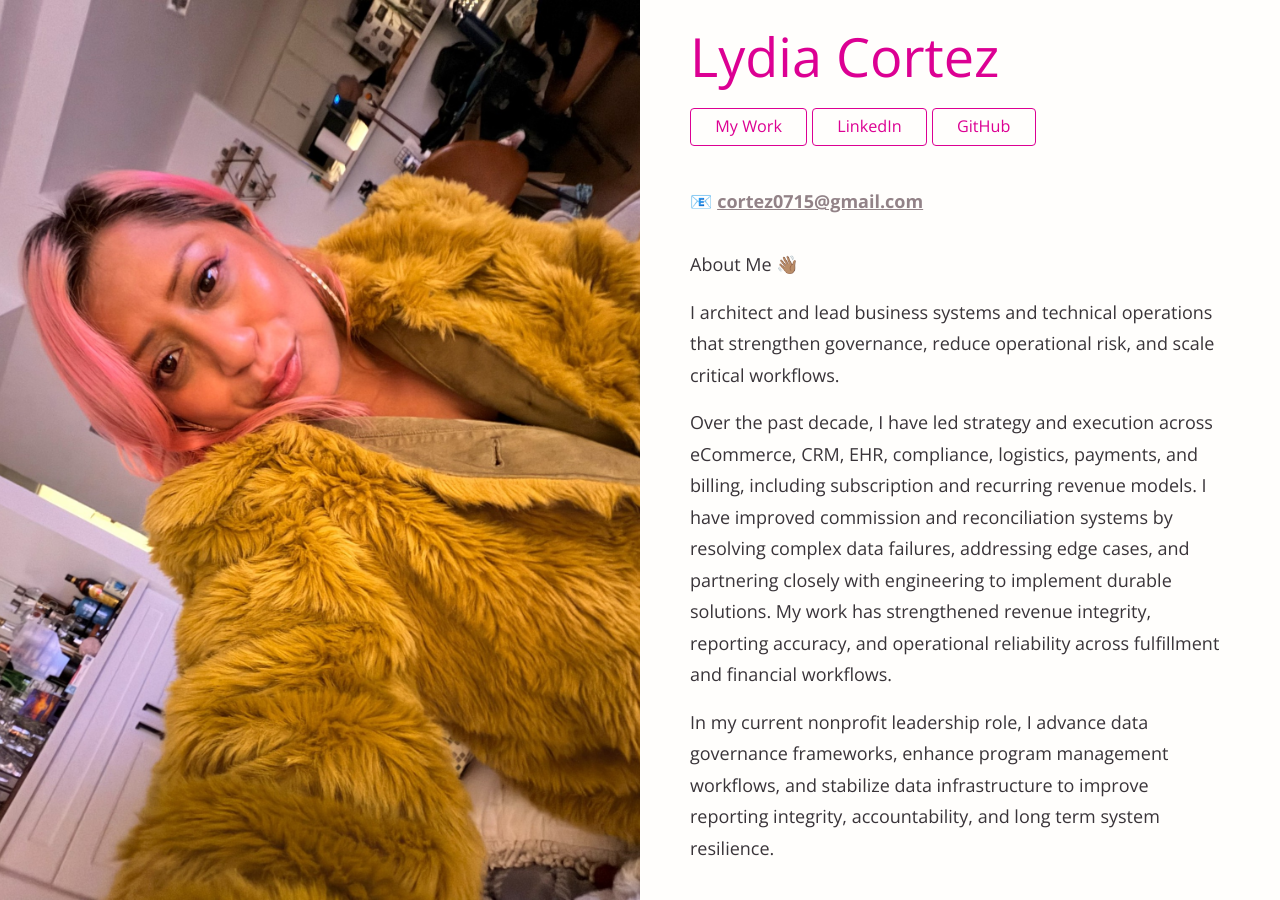
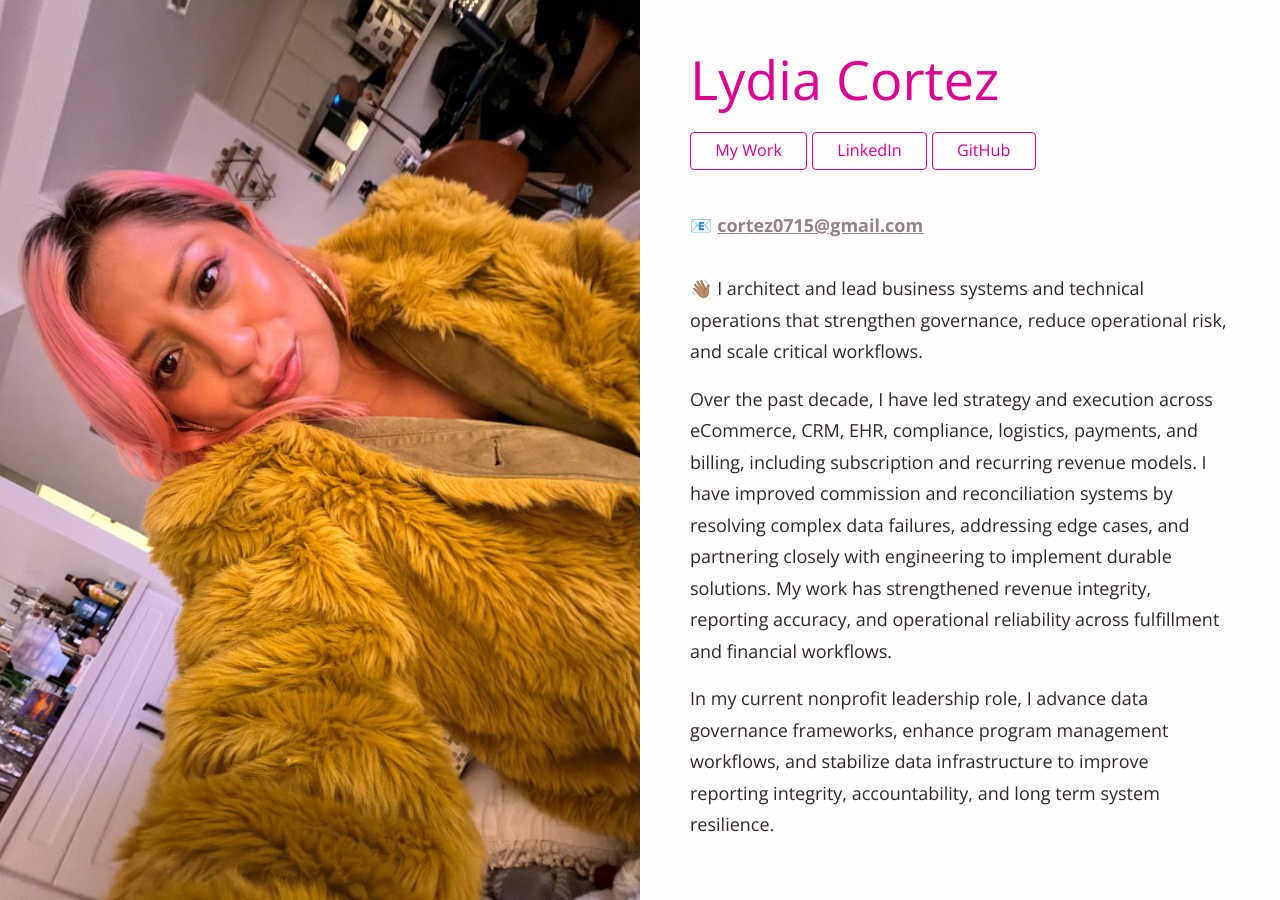
Before and after one commit to lylyco/lylyco.github.io, a Jekyll site: the page built from index.html, in a window 1280 px wide. Built offline with Jekyll 4.4.1, drawn with Linux system fonts in a browser that asks for light colours.

Commit message:
“text3”

```diff
--- a/_config.yml
+++ b/_config.yml
@@ -20,15 +20,14 @@ content: |
       <span id="copyEmail" style="cursor:pointer; color:#928287; font-weight:600; text-decoration:underline;">
         cortez0715@gmail.com
       </span>
-      <span id="copyConfirm" style="display:none; font-size:0.9em; color:#ff69b4; margin-left:6px;">
+      <span id="copyConfirm" style="display:none; font-size:0.9em; color:#dc0093; margin-left:6px;">
         Copied!
       </span>
     </p>
   </div>
   <div class="bio">
-    <p>About Me 👋🏽</p>
     <p>
-      I architect and lead business systems and technical operations that strengthen governance,
+      👋🏽 I architect and lead business systems and technical operations that strengthen governance,
       reduce operational risk, and scale critical workflows.
     </p>
 
```
Also changed, not shown: assets/css/style.css.
